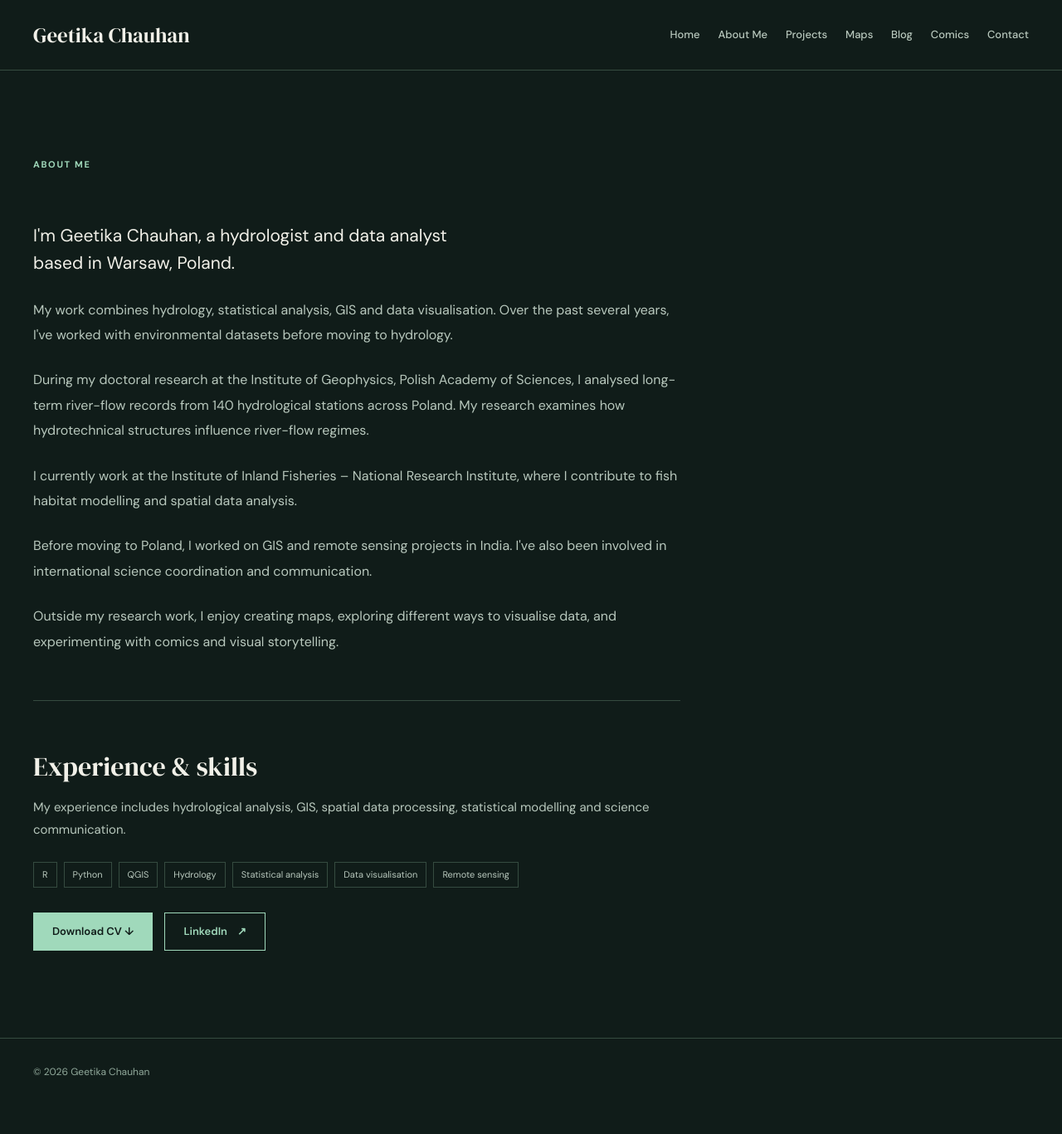
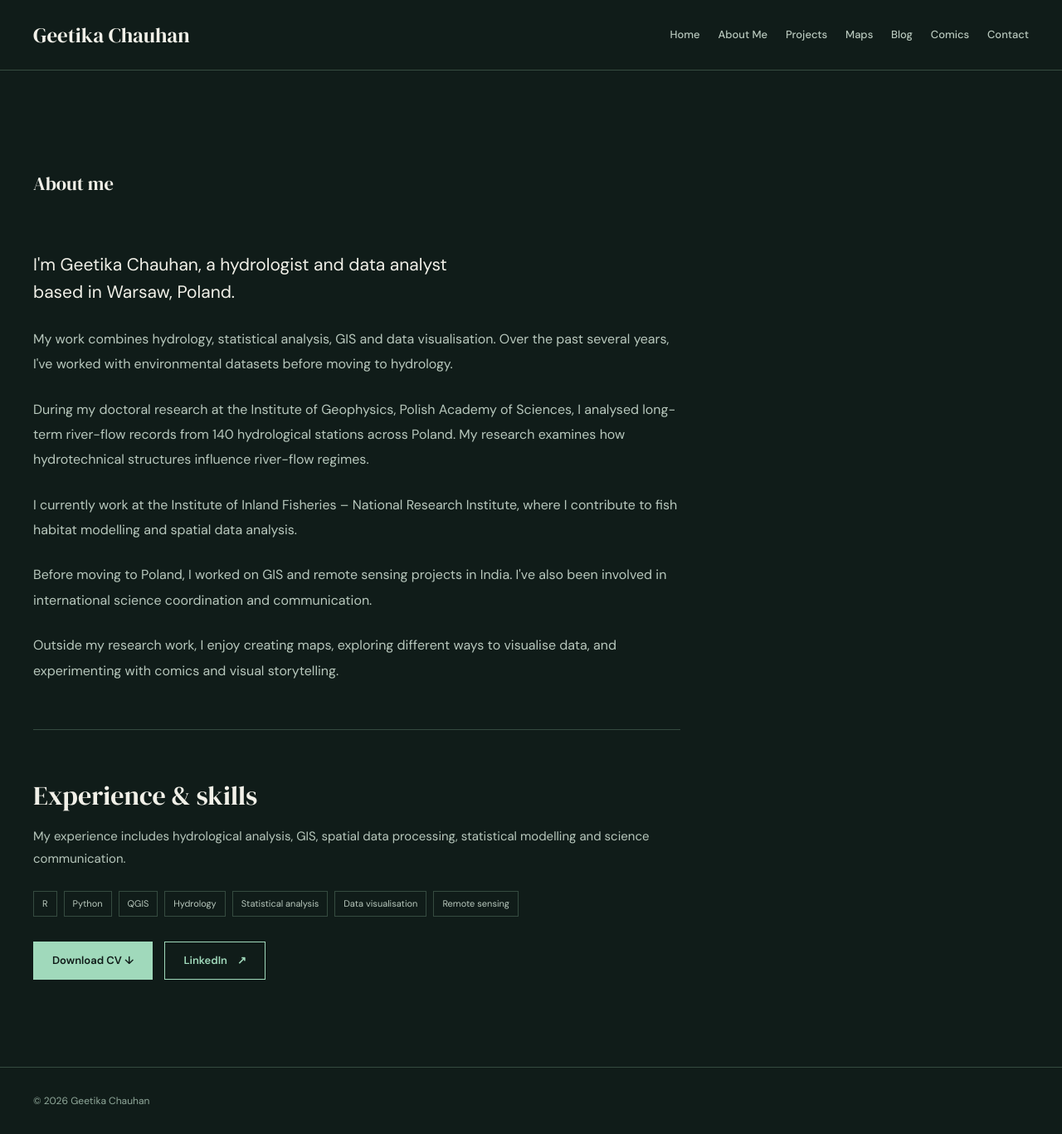
Before and after one commit to Troctolite/Troctolite.github.io, a Jekyll site: the page built from about/index.html, in a window 1280 px wide. Shown: the whole page at 83% size. Built offline with Jekyll 4.4.1, drawn with Linux system fonts in a browser that asks for light colours; before the commit the page ends 1332 px from its top, so only the background shows below that.

Commit message:
Update index.html

```diff
--- a/about/index.html
+++ b/about/index.html
@@ -10,7 +10,7 @@ permalink: /about/
 
     <div class="home-section-heading">
       <div>
-        <p class="home-kicker">ABOUT ME</p>
+     <h1> About me</h1>
 
       </div>
     </div>
```
